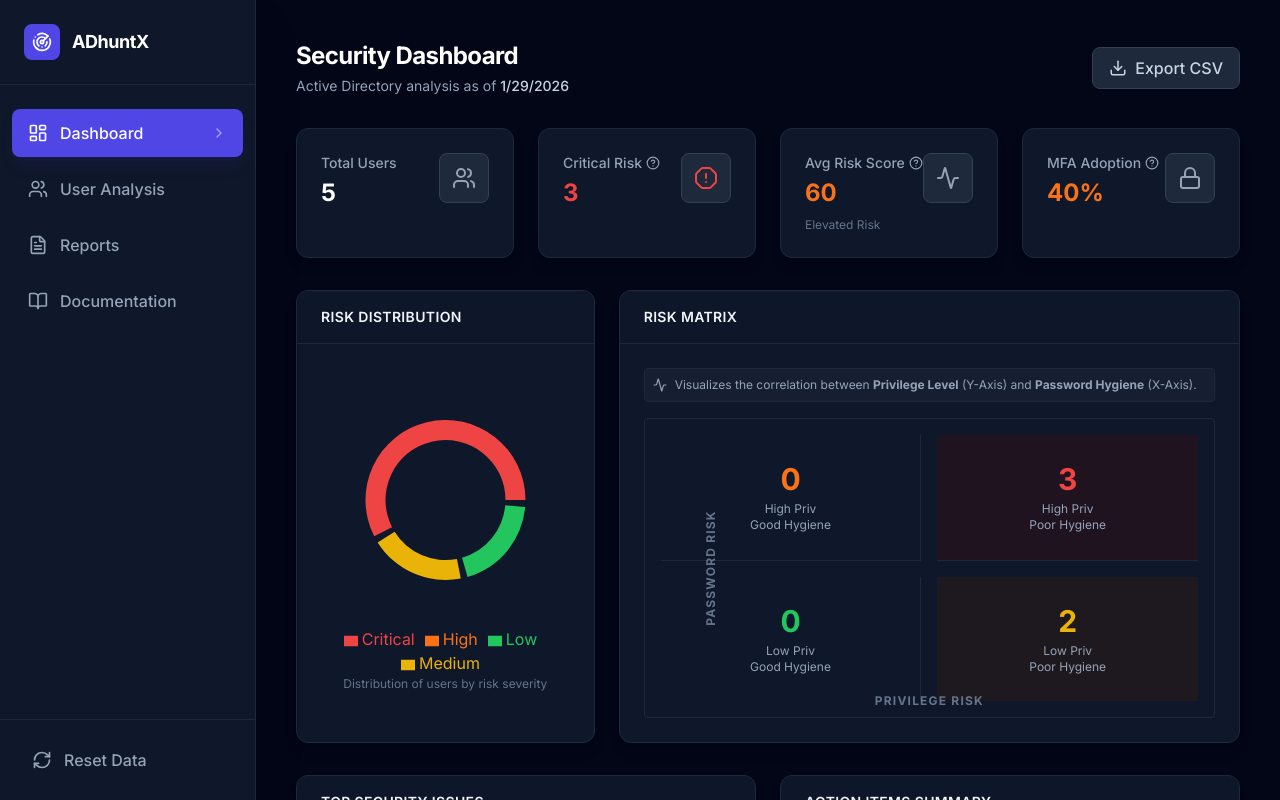
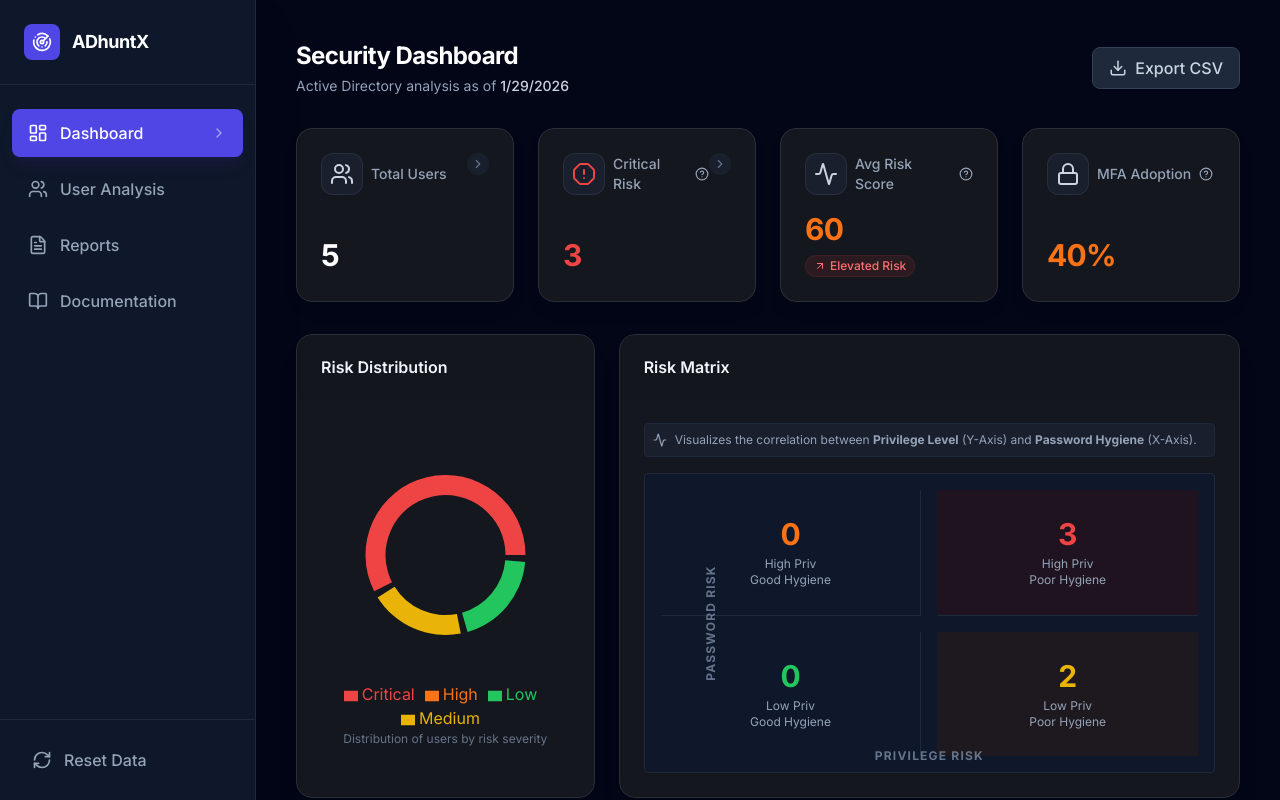
Before and after one commit to SuperMag99/ADhuntX, a React (Vite) app: page / in a window 1280 px wide. Both pictures are taken after a click on the button "Load Sample Data". Shown: the top 800 px of the page. Built offline with nearby package versions, Linux system fonts and the light colour scheme.

Commit message:
Refactor Card component styles and structure

```diff
--- a/components/ui/Card.tsx
+++ b/components/ui/Card.tsx
@@ -1,5 +1,6 @@
 import React from 'react';
 import { Tooltip } from './Tooltip';
+import { ChevronRight, ArrowUpRight, ArrowDownRight } from 'lucide-react';
 
 interface CardProps {
   title?: string;
@@ -10,10 +11,10 @@
 
 export const Card: React.FC<CardProps> = ({ title, children, className = '', action }) => {
   return (
-    <div className={`bg-slate-900 rounded-xl border border-slate-800 shadow-lg overflow-hidden ${className}`}>
+    <div className={`bg-surface rounded-2xl border border-border shadow-xl overflow-hidden backdrop-blur-sm ${className}`}>
       {(title || action) && (
-        <div className="px-6 py-4 border-b border-slate-800 flex justify-between items-center bg-slate-900/50">
-          {title && <h3 className="text-sm font-semibold text-slate-100 uppercase tracking-wide">{title}</h3>}
+        <div className="px-6 py-5 flex justify-between items-center bg-surface/50">
+          {title && <h3 className="text-base font-semibold text-slate-100">{title}</h3>}
           {action && <div>{action}</div>}
         </div>
       )}
@@ -37,16 +38,37 @@
 export const StatCard: React.FC<StatCardProps> = ({ label, value, trend, color = "text-white", icon, onClick, tooltipText }) => (
   <div
     onClick={onClick}
-    className={`bg-slate-900 p-6 rounded-xl border border-slate-800 shadow-lg flex items-start justify-between transition-all hover:bg-slate-800/80 ${onClick ? 'cursor-pointer hover:border-indigo-500/50' : ''}`}
+    className={`relative group bg-surface p-6 rounded-2xl border border-border shadow-lg flex flex-col justify-between transition-all hover:bg-[#1A1D26] hover:border-primary/30 ${onClick ? 'cursor-pointer' : ''}`}
   >
-    <div>
-      <div className="flex items-center gap-1 mb-1">
+    {/* Hover Glow Effect */}
+    <div className="absolute -inset-0.5 bg-gradient-to-r from-primary to-secondary rounded-2xl blur opacity-0 group-hover:opacity-10 transition duration-500"></div>
+
+    <div className="relative z-10 flex justify-between items-start mb-4">
+      <div className="flex items-center gap-2">
+        <div className={`p-2 rounded-xl bg-slate-800/50 border border-slate-700/50 text-slate-300 group-hover:text-white group-hover:bg-primary/20 group-hover:border-primary/20 transition-colors`}>
+           {icon}
+        </div>
         <p className="text-sm font-medium text-slate-400">{label}</p>
         {tooltipText && <Tooltip text={tooltipText} />}
       </div>
-      <h4 className={`text-2xl font-bold ${color}`}>{value}</h4>
-      {trend && <p className="text-xs text-slate-500 mt-2">{trend}</p>}
+      {onClick && <div className="p-1 rounded-full bg-slate-800/50 text-slate-500 group-hover:text-white transition-colors"><ChevronRight size={14} /></div>}
     </div>
-    {icon && <div className="p-3 bg-slate-800 rounded-lg text-slate-400 border border-slate-700">{icon}</div>}
+
+    <div className="relative z-10">
+      <h4 className={`text-3xl font-bold tracking-tight ${color === 'text-white' ? 'text-white' : color} mb-1`}>{value}</h4>
+      {trend && (
+        <div className="flex items-center gap-1 mt-2">
+            {trend.includes("Elevated") || trend.includes("Risk") ? (
+                 <span className="flex items-center text-xs font-medium text-red-400 bg-red-500/10 px-2 py-0.5 rounded-full border border-red-500/10">
+                    <ArrowUpRight size={12} className="mr-1" /> {trend}
+                 </span>
+            ) : (
+                <span className="flex items-center text-xs font-medium text-green-400 bg-green-500/10 px-2 py-0.5 rounded-full border border-green-500/10">
+                    <ArrowDownRight size={12} className="mr-1" /> {trend}
+                 </span>
+            )}
+        </div>
+      )}
+    </div>
   </div>
 );
```
